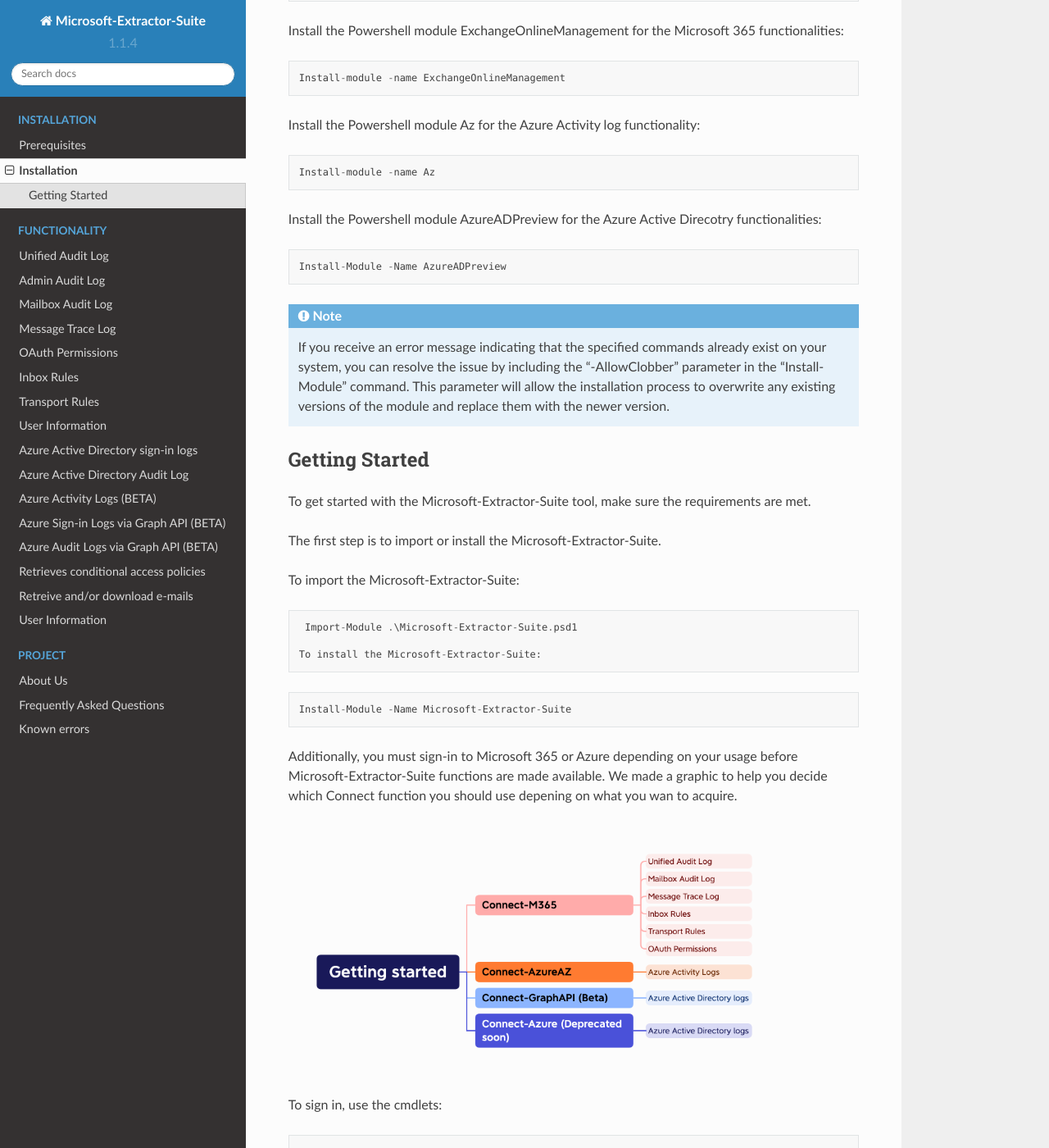
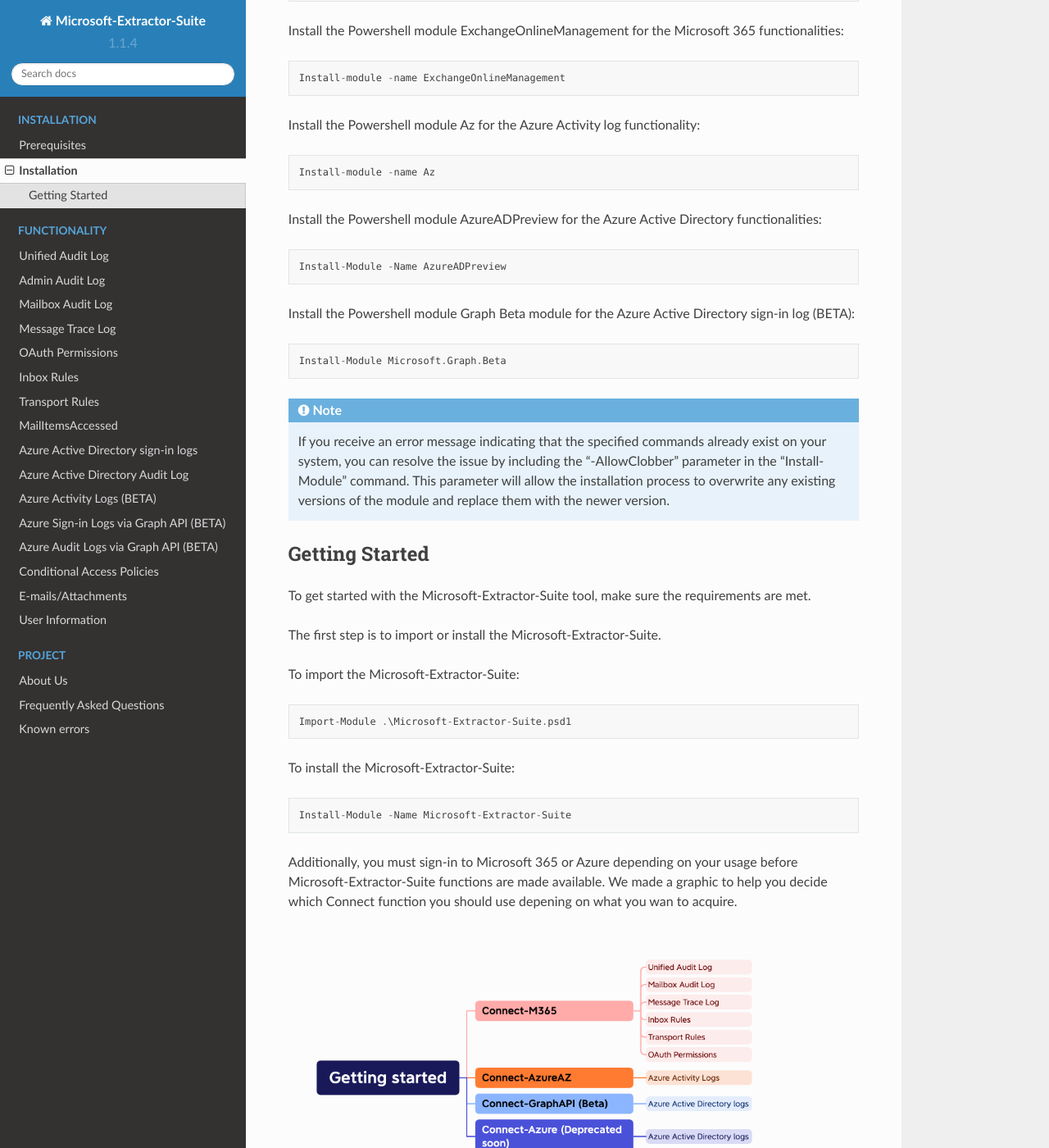
Before and after one commit to invictus-ir/Microsoft-Extractor-Suite, a Sphinx documentation site: the page built from docs/source/installation/Installation.rst, in a window 1280 px wide and 1400 px high, scrolled down 363 px. Shown: the whole window at 82% size. Built offline with Sphinx 7.4.7 and the Read the Docs theme 2.0.0, drawn with Linux system fonts in a browser that asks for light colours; some of the changed text lies outside the part shown.

Commit message:
Fixing some formatting in Read The Docs

```diff
--- a/docs/source/functionality/ConditionalAccessPolicies.rst
+++ b/docs/source/functionality/ConditionalAccessPolicies.rst
@@ -1,4 +1,4 @@
-Retrieves conditional access policies
+Conditional Access Policies
 =======
 Retrieves the risky users from the Entra ID Identity Protection, which marks an account as being at risk based on the pattern of activity for the account.
 
--- a/docs/source/functionality/GetEmails.rst
+++ b/docs/source/functionality/GetEmails.rst
@@ -1,4 +1,4 @@
-Retreive and/or download e-mails
+E-mails/Attachments
 =======
 This section comprises a variety of functions designed to gather e-mails and their attachments.
 
@@ -29,15 +29,15 @@
 
 Parameters
 """"""""""""""""""""""""""
--UserIds (mandatory)
+-UserIds (Mandatory)
     - The unique identifier of the user.
 
--InternetMessageId (mandatory)
+-InternetMessageId (Mandatory)
     - The InternetMessageId parameter represents the Internet message identifier of an item.
 
 -Output (optional)
     - Output is the parameter specifying the msg or txt output type.
-	- Default: msg
+    - Default: msg
 
 -OutputDir (optional)
     - OutputDir is the parameter specifying the output directory.
@@ -65,10 +65,10 @@
 
 Parameters
 """"""""""""""""""""""""""
--UserIds (mandatory)
+-UserIds (Mandatory)
     - The unique identifier of the user.
 
--InternetMessageId (mandatory)
+-InternetMessageId (Mandatory)
     - The InternetMessageId parameter represents the Internet message identifier of an item.
 
 -OutputDir (optional)
@@ -88,8 +88,8 @@
 
 Parameters
 """"""""""""""""""""""""""
--UserIds (mandatory)
+-UserIds (Mandatory)
     - The unique identifier of the user.
 
--InternetMessageId (mandatory)
+-InternetMessageId (Mandatory)
     - The InternetMessageId parameter represents the Internet message identifier of an item.
--- a/docs/source/functionality/MailItemsAccessed.rst
+++ b/docs/source/functionality/MailItemsAccessed.rst
@@ -1,10 +1,10 @@
-User Information
+MailItemsAccessed
 =======
 This section comprises a variety of functions designed to gather information session ID(s) and/or Internet Message ID(s) assosiated with a threat actor. This information can be used to find and download all messages and their attachments.
 
-Find SessionID(s) in the Audit Log.
+Find SessionID(s) in the Unified Audit Log.
 ^^^^^^^^^^^
-Find SessionID(s) in the Audit Log. You can filter based on IP address or Username. The first step is to identify what sessions belong to the threat actor.
+Find SessionID(s) in the Unified Audit Log. You can filter based on IP address or Username. The first step is to identify what sessions belong to the threat actor.
 
 Usage
 """"""""""""""""""""""""""
@@ -31,7 +31,7 @@
 
 -Output (optional)
     - "Y" or "N" to specify whether the output should be saved to a file.
-	- Default: Y
+    - Default: Y
 
 -IP (optional)
     - The IP address parameter is used to filter the logs by specifying the desired IP address.
@@ -70,14 +70,14 @@
 
 -Output (optional)
     - "Y" or "N" to specify whether the output should be saved to a file.
-	- Default: Y
+    - Default: Y
 
 -IP (optional)
     - The IP address parameter is used to filter the logs by specifying the desired IP address.
 
 -Download (optional)
     - To specifiy whether the messages and their attachments should be saved.
-	- Default: No
+    - Default: No
 
 -SessionID (optional)
     - The sessionsID parameter is used to filter the logs by specifying the desired session id.
--- a/docs/source/installation/Installation.rst
+++ b/docs/source/installation/Installation.rst
@@ -21,10 +21,15 @@
 
    Install-module -name Az
 
-Install the Powershell module AzureADPreview for the Azure Active Direcotry functionalities:
+Install the Powershell module AzureADPreview for the Azure Active Directory functionalities:
 ::
 
    Install-Module -Name AzureADPreview
+
+Install the Powershell module Graph Beta module for the Azure Active Directory sign-in log (BETA):
+::
+
+   Install-Module Microsoft.Graph.Beta
 
 .. note::
 
@@ -41,7 +46,7 @@
 
    Import-Module .\Microsoft-Extractor-Suite.psd1
 
-  To install the Microsoft-Extractor-Suite:
+To install the Microsoft-Extractor-Suite:
 ::
 
    Install-Module -Name Microsoft-Extractor-Suite
```
Also changed, not shown: other parts of docs/source/installation/Installation.rst (+1 -1 lines).
